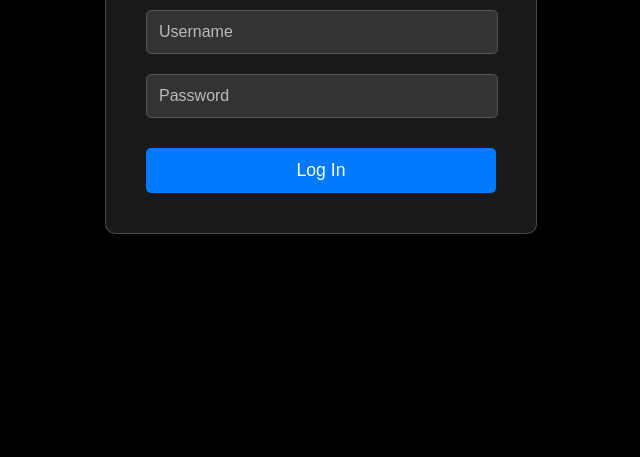
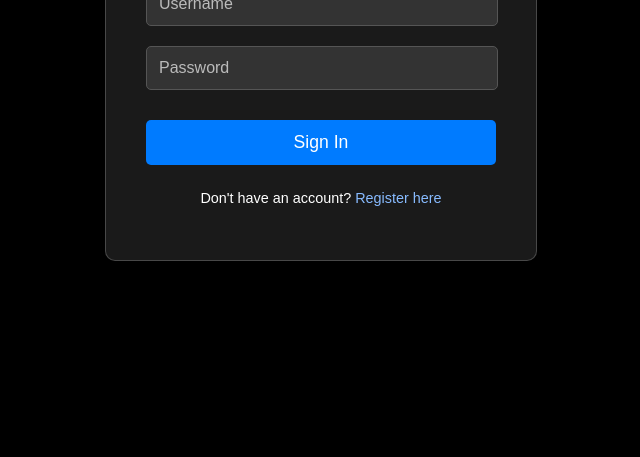
Before and after one commit to unblockpps/unblockpps.github.io, a plain HTML site: page SignIn.html in a window 1280 px wide. Shown: the part 343-800 px from the top of the page, without its empty margins (319-959 px from the left). Drawn offline with Linux system fonts and the light colour scheme.

Commit message:
Update SignIn.html

```diff
--- a/SignIn.html
+++ b/SignIn.html
@@ -76,11 +76,61 @@
 <body>
     <div class="login-container">
         <h2>Sign In</h2>
-<form action="https://your-username.pythonanywhere.com/signin" method="POST">
-    <input type="text" name="username" placeholder="Username" required>
-    <input type="password" name="password" placeholder="Password" required>
-    <button type="submit">Log In</button>
-</form>
+        <input type="text" id="username_input" placeholder="Username">
+        <input type="password" id="password_input" placeholder="Password">
+        <button onclick="handleSignIn()">Sign In</button>
+
+        <p>Don't have an account? <a href="#">Register here</a></p>
     </div>
+
+    <script>
+        // --- CONFIGURATION ---
+        // 🎯 Your public PythonAnywhere domain with the /signin route
+        const API_URL = "https://unblockpps.pythonanywhere.com/signin";
+        // 🎯 Your GitHub Pages URL for the successful redirect
+        const SUCCESS_PAGE = "https://unblockpps.github.io/games";
+        const AUTH_TOKEN_KEY = "authToken";
+        // -----------------------
+
+        function handleSignIn() {
+            const username = document.getElementById('username_input').value;
+            const password = document.getElementById('password_input').value;
+
+            fetch(API_URL, {
+                method: 'POST',
+                headers: {
+                    'Content-Type': 'application/json'
+                },
+                body: JSON.stringify({ username: username, password: password })
+            })
+            .then(response => {
+                if (response.status === 200) {
+                    return response.json();
+                } else if (response.status === 401) {
+                    alert('Sign in failed. Invalid username or password.');
+                    return null;
+                } else {
+                    alert('An unexpected server error occurred (' + response.status + ').');
+                    // Throw error to stop the next .then() block
+                    throw new Error('Server error: ' + response.status);
+                }
+            })
+            .then(data => {
+                // Check if data was returned and has the required success flag and token
+                if (data && data.success && data.access_token) {
+                    localStorage.setItem(AUTH_TOKEN_KEY, data.access_token);
+                    window.location.replace(SUCCESS_PAGE);
+                }
+            })
+            .catch(error => {
+                // Catches network errors or the error thrown in the first .then()
+                console.error('Fetch error:', error);
+                // Only show a generic alert for network issues, as server alerts are done above
+                if (error.message.includes('Could not connect')) {
+                    alert('Could not connect to the backend server. Check your connection.');
+                }
+            });
+        }
+    </script>
 </body>
 </html>
```
